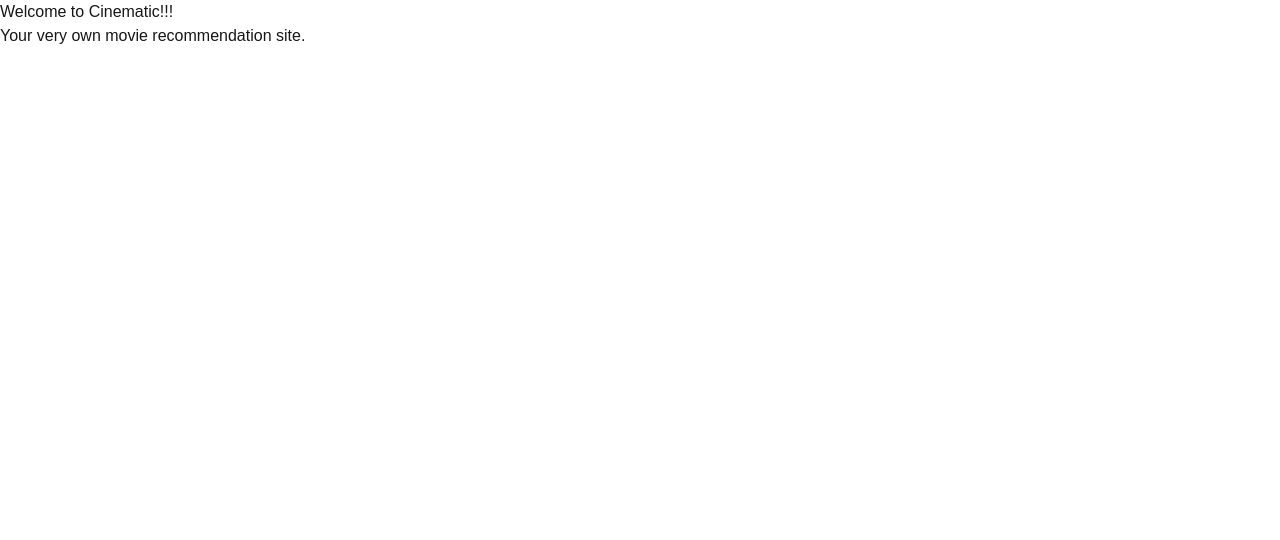
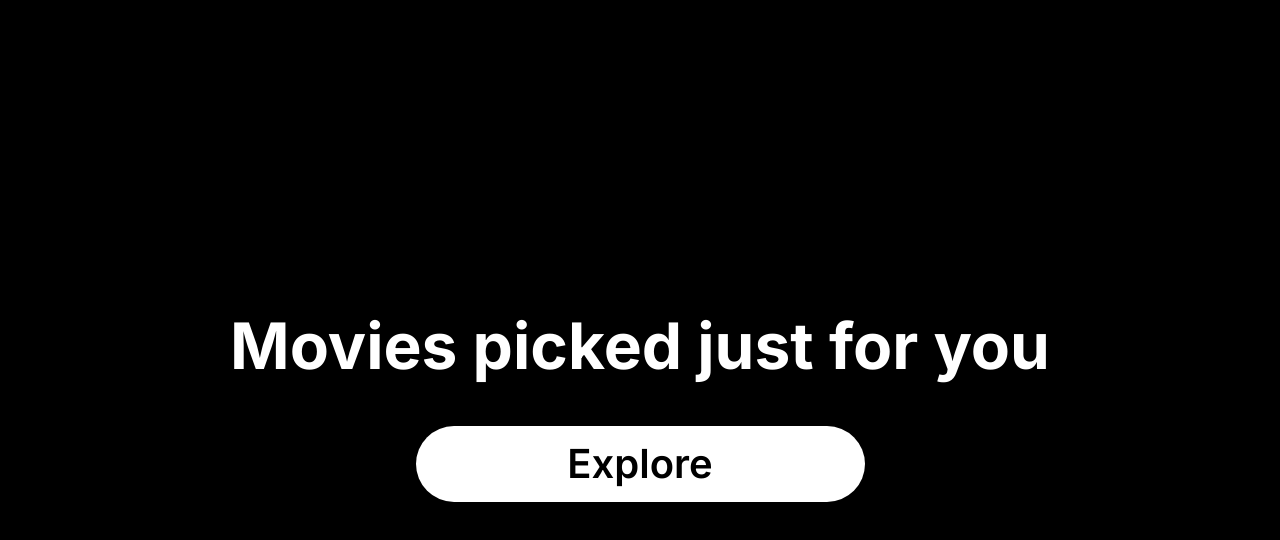
Before and after one commit to GraceG000/alx-project-nexus, a Next.js app in the folder cinematic/: page / in a window 1280 px wide. Shown: the top 540 px of the page. Built offline with nearby package versions, Linux system fonts and the light colour scheme.

Commit message:
update: created the landing page

```diff
--- a/cinematic/src/pages/index.tsx
+++ b/cinematic/src/pages/index.tsx
@@ -1,11 +1,11 @@
-const Home = () =>{
-  return(
-  <>
-
-  <h1>Welcome to Cinematic!!!</h1>
-  <p>Your very own movie recommendation site.</p>
-
-  </>
-  )
-}
+const Home = () => {
+  return (
+    <>
+      <div className="bg-black text-white min-h-screen flex flex-col justify-center items-center">
+        <h1 className="font-bold text-[64px] mb-8 text-shadow-white-lg">Movies picked just for you</h1>
+        <button className="bg-white text-black py-2 px-4 rounded-[10rem] w-112.25 text-[40px] font-semibold cursor items-center">Explore</button>
+      </div>
+    </>
+  );
+};
 export default Home;
--- a/cinematic/src/styles/globals.css
+++ b/cinematic/src/styles/globals.css
@@ -1,4 +1,6 @@
+@import url('https://fonts.googleapis.com/css2?family=Inter:ital,opsz,wght@0,14..32,100..900;1,14..32,100..900&family=Source+Code+Pro:ital,wght@0,200..900;1,200..900&display=swap');
 @import "tailwindcss";
+
 
 
 :root {
@@ -9,8 +11,8 @@
 @theme inline {
   --color-background: var(--background);
   --color-foreground: var(--foreground);
-  --font-sans: var(--font-geist-sans);
-  --font-mono: var(--font-geist-mono);
+  --font-sans: "Inter", Arial, Helvetica, sans-serif;
+  --font-mono: "Source Code Pro", monospace;
 }
 
 @media (prefers-color-scheme: dark) {
@@ -23,5 +25,5 @@
 body {
   background: var(--background);
   color: var(--foreground);
-  font-family: Arial, Helvetica, sans-serif;
+  font-family:  var(--font-sans);
 }
```
